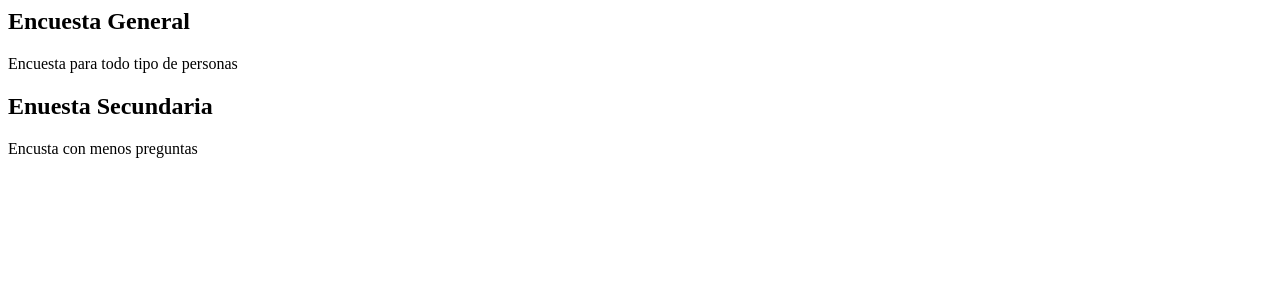
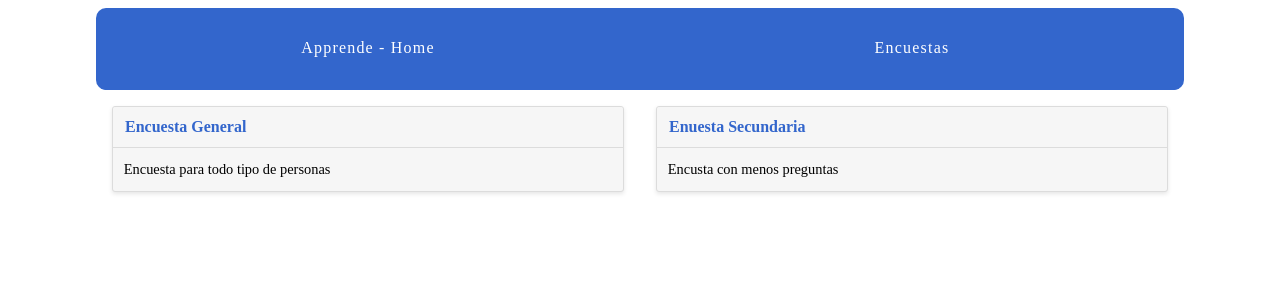
Before and after one commit to jrobertogcing/encuestasApp, a Django app: page /encuestas/ in a window 1280 px wide. Shown: the top 300 px of the page. Run offline with Django 3.2, Linux system fonts and the light colour scheme; data comes from the database, SQL or seed files in the repository.

Commit message:
se agrega estilo en vista de encustas Cards

```diff
--- a/encuestas/menuUno/templates/encuestas/encuesta_list.html
+++ b/encuestas/menuUno/templates/encuestas/encuesta_list.html
@@ -1,4 +1,16 @@
-{% for encuesta in encuestas %}
-    <h2>{{encuesta.title}}</h2>
-    {{ encuesta.description}}
-{% endfor %}
+{% extends "layout.html" %}
+
+{% block title %}Encuestas-Valeria Miranda{% endblock %}}
+
+{% block content %}
+    <div class="cards">
+        {% for encuesta in encuestas %}
+            <div class="card">
+                <header><a href="#">{{encuesta.title}}</a></header>
+                <div class="card-copy">
+                    {{encuesta.description}}
+                </div>
+            </div>
+        {% endfor %}
+    </div>
+{% endblock %}
```
